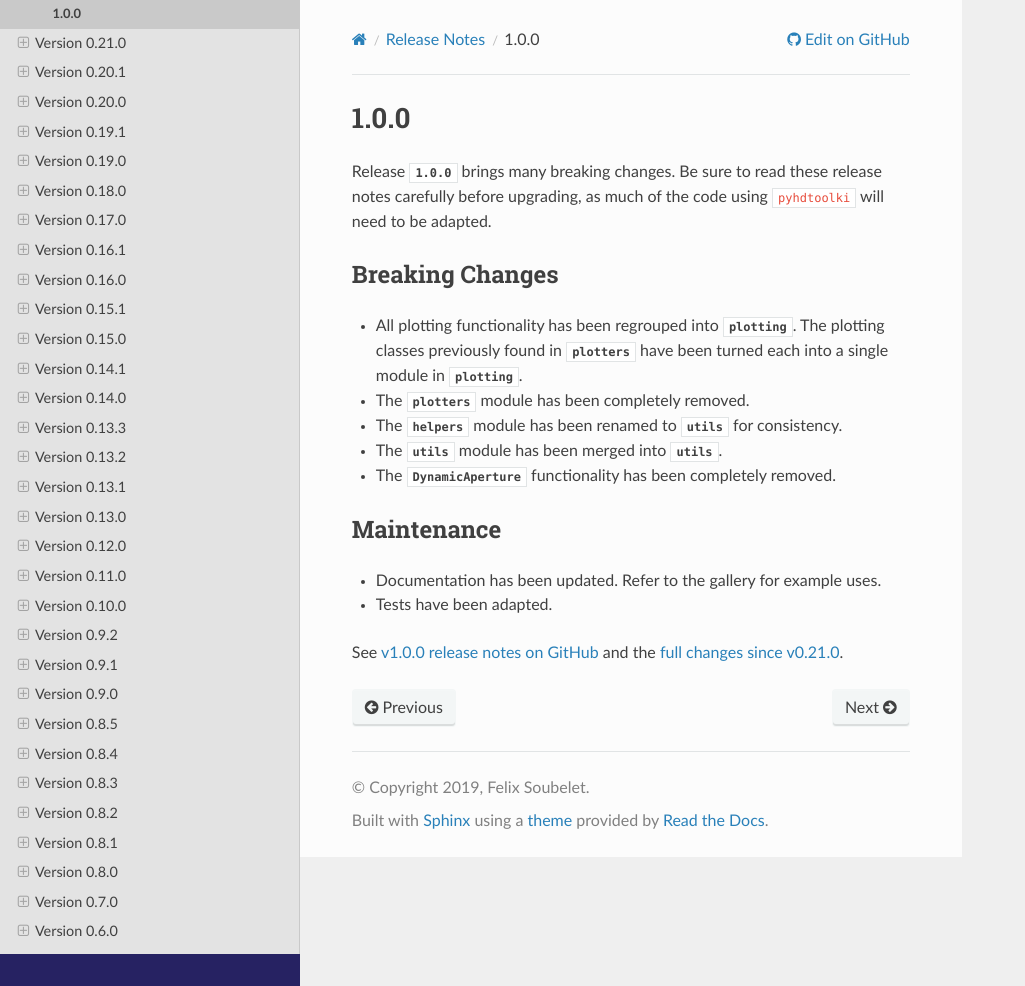
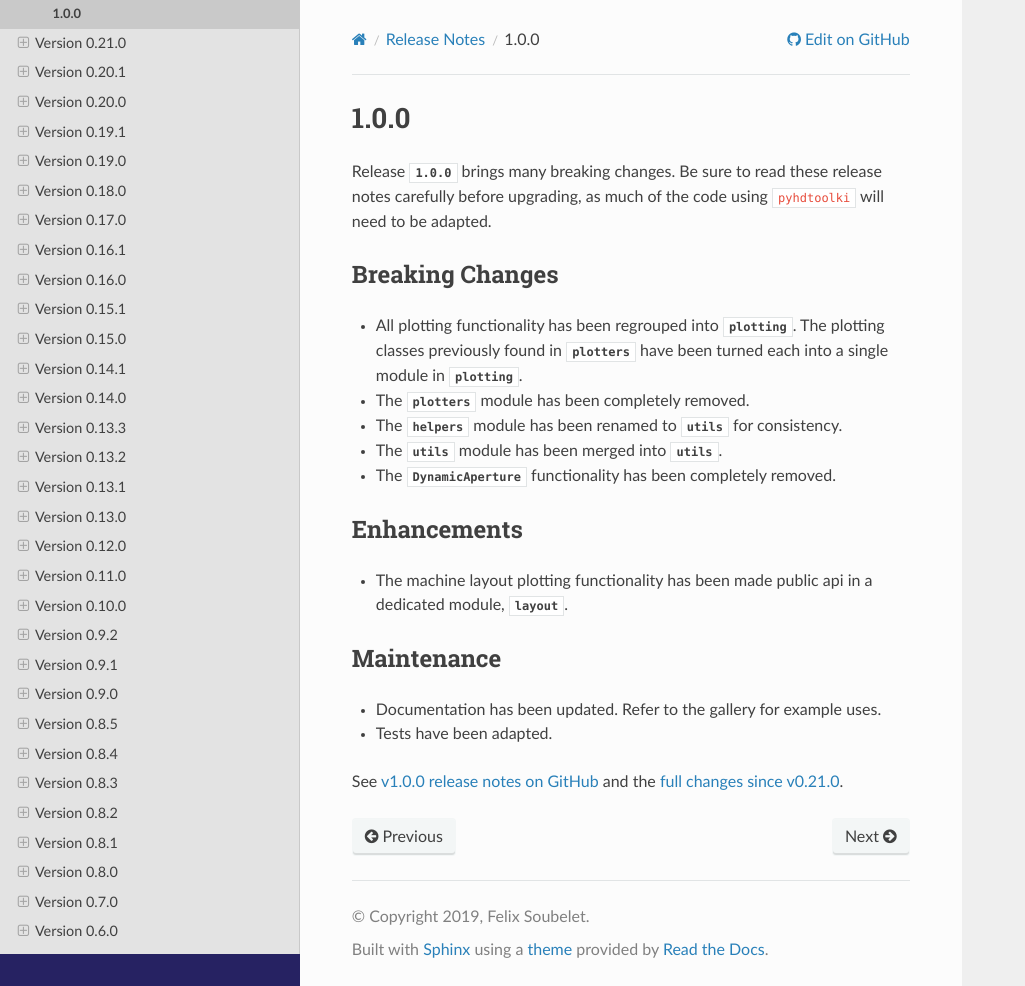
Before and after one commit to fsoubelet/PyhDToolkit, a Sphinx documentation site: the page built from docs/releases/v1.0.0.rst, in a window 1280 px wide and 986 px high. Shown: the whole window, without its empty margins (0-1025 px from the left). Built offline with Sphinx 7.4.7 and the Read the Docs theme 2.0.0, drawn with Linux system fonts in a browser that asks for light colours; pages that are not in the unit, such as notebooks, are missing from menus.

Commit message:
add new api

```diff
--- a/docs/releases/v1.0.0.rst
+++ b/docs/releases/v1.0.0.rst
@@ -15,6 +15,11 @@ Breaking Changes
 * The `~pyhdtoolkit.plotting.sbs.utils` module has been merged into `~pyhdtoolkit.plotting.utils`.
 * The `~pyhdtoolkit.cpymadtools.plotters.DynamicAperture` functionality has been completely removed.
 
+Enhancements
+~~~~~~~~~~~~
+
+* The machine layout plotting functionality has been made public api in a dedicated module, `~pyhdtoolkit.plotting.layout`.
+
 Maintenance
 ~~~~~~~~~~~
 
```
